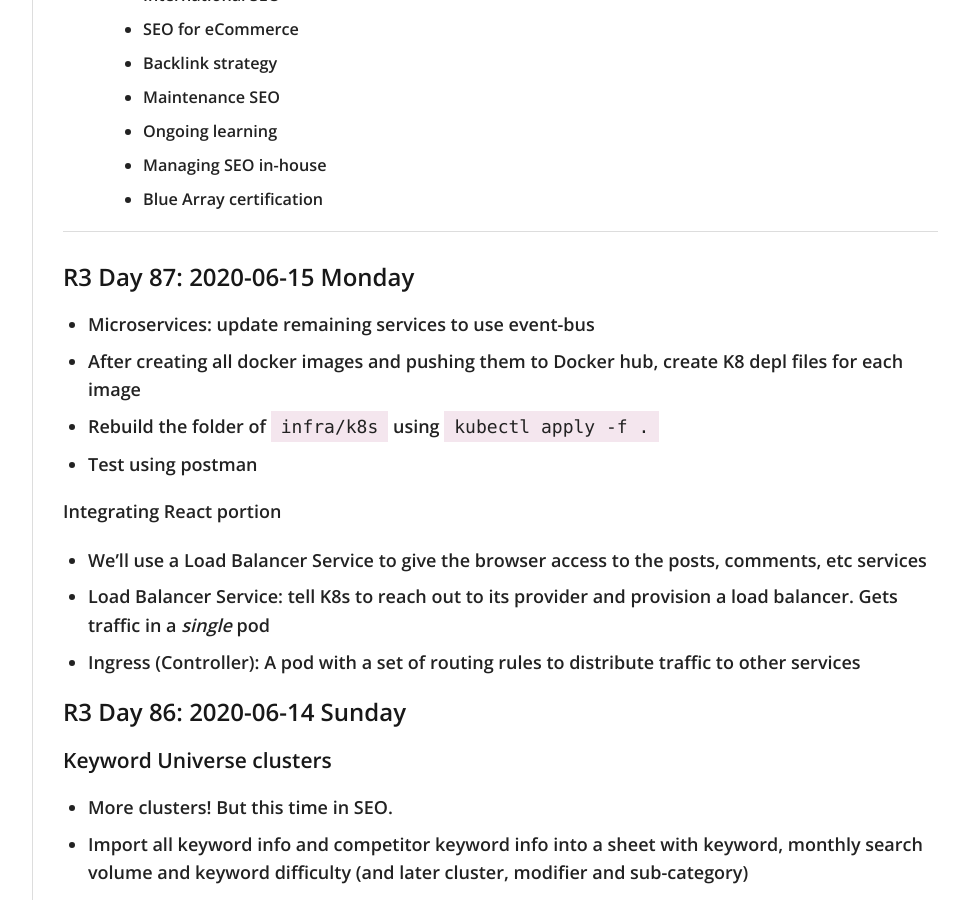
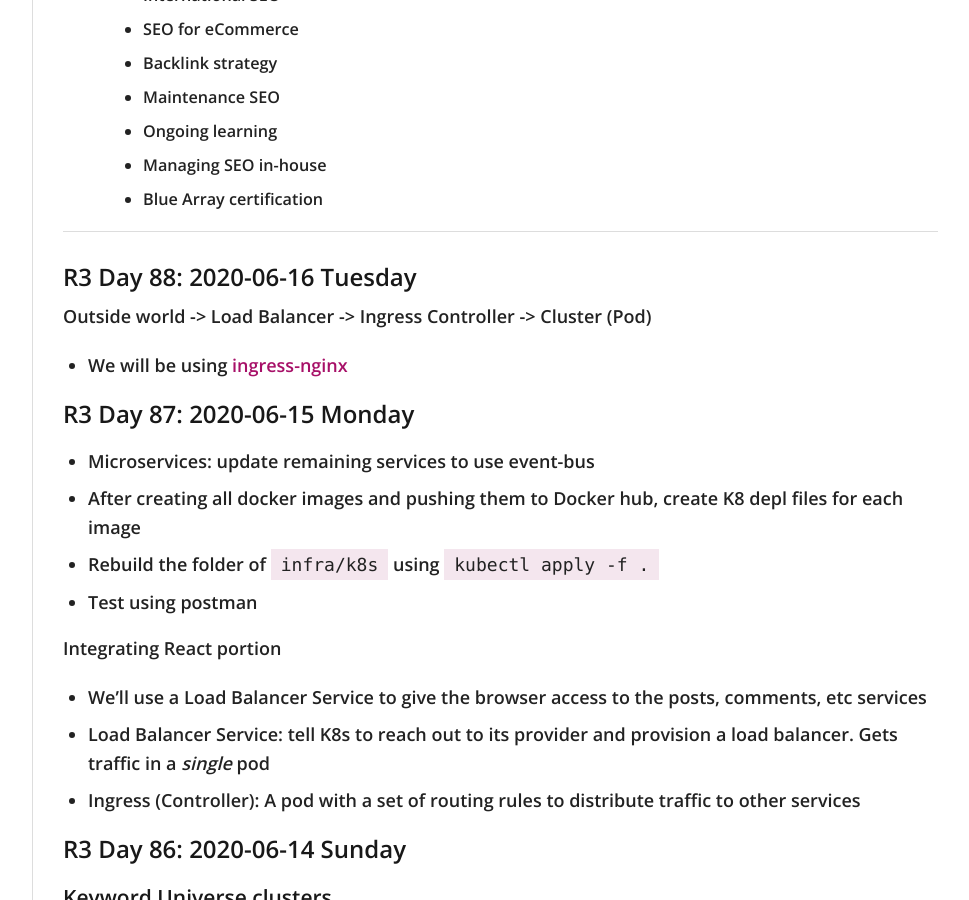
Before and after one commit to virtual/100daysofcode, a Jekyll site: the page built from index.md, in a window 1280 px wide and 900 px high, scrolled down 4050 px. Shown: the whole window, without its empty margins (272-1241 px from the left). Built offline with Jekyll 4.4.1, drawn with Linux system fonts in a browser that asks for light colours; nearby versions of some CDN libraries; our own code applies the rules of GitHub Pages for plain Markdown files.

Commit message:
begin adding ingress

```diff
--- a/index.md
+++ b/index.md
@@ -131,6 +131,12 @@
 
 ---
 
+## R3 Day 88: 2020-06-16 Tuesday
+
+Outside world -> Load Balancer -> Ingress Controller -> Cluster (Pod)
+
+- We will be using [ingress-nginx](https://github.com/kubernetes/ingress-nginx)
+
 ## R3 Day 87: 2020-06-15 Monday
 
 - Microservices: update remaining services to use event-bus
```
